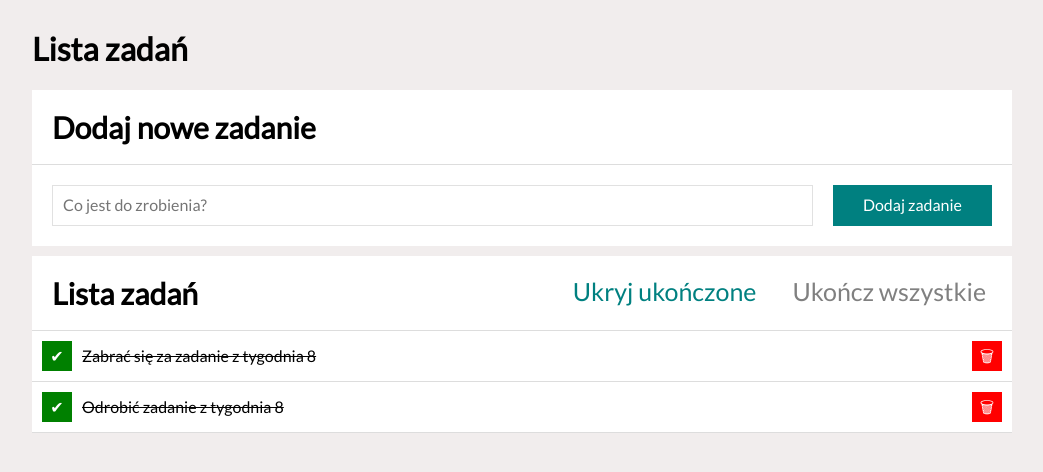
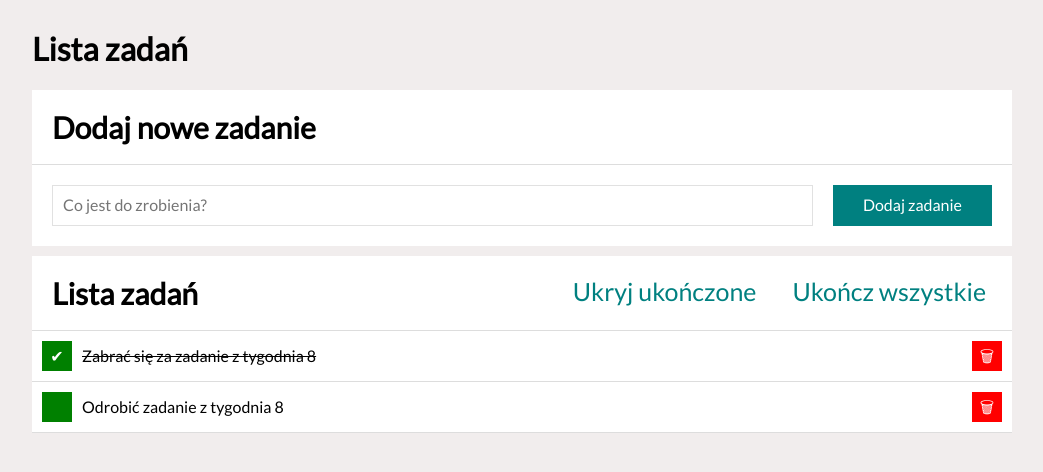
Before and after one commit to Mardrog/todo-list-react, a React (Create React App) app: page / in a window 1280 px wide. Shown: the top 472 px of the page, without its empty margins (118-1161 px from the left). Built offline with nearby package versions, Linux system fonts and the light colour scheme.

Commit message:
changed task status on "false" in App.js

```diff
--- a/src/App.js
+++ b/src/App.js
@@ -7,7 +7,7 @@ import Header from "./Header";
 
 const tasks = [
   { id: 1, content: "Zabrać się za zadanie z tygodnia 8", done: true },
-  { id: 2, content: "Odrobić zadanie z tygodnia 8", done: true },
+  { id: 2, content: "Odrobić zadanie z tygodnia 8", done: false },
 ];
 
 const hideDoneTasks = false;
```
